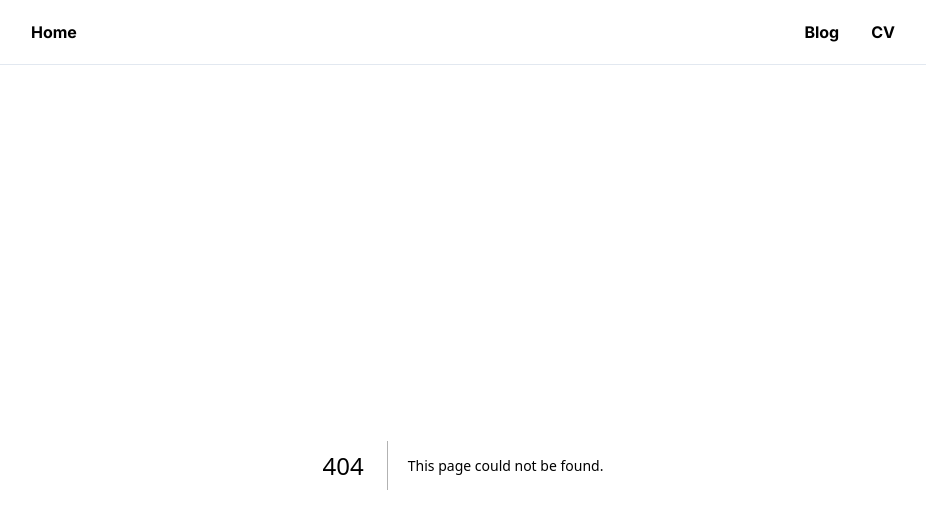
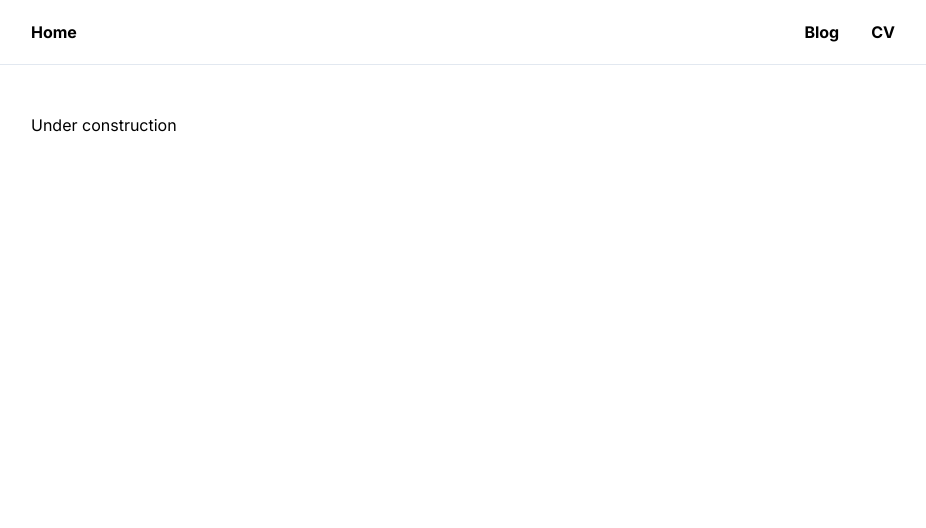
Before and after one commit to maxov/website, a Next.js app: page /cv in a window 1280 px wide. Before the commit this address had no page. Shown: the top 528 px of the page, without its empty margins (177-1103 px from the left). Built offline with nearby package versions, Linux system fonts and the light colour scheme.

Commit message:
Add cv default

```diff
--- /dev/null
+++ b/app/cv/page.tsx
@@ -0,0 +1,8 @@
+
+export default function Cv() {
+  return (
+    <div className="max-w-4xl px-4 py-12 m-auto">
+      Under construction
+    </div>
+  )
+}
```
